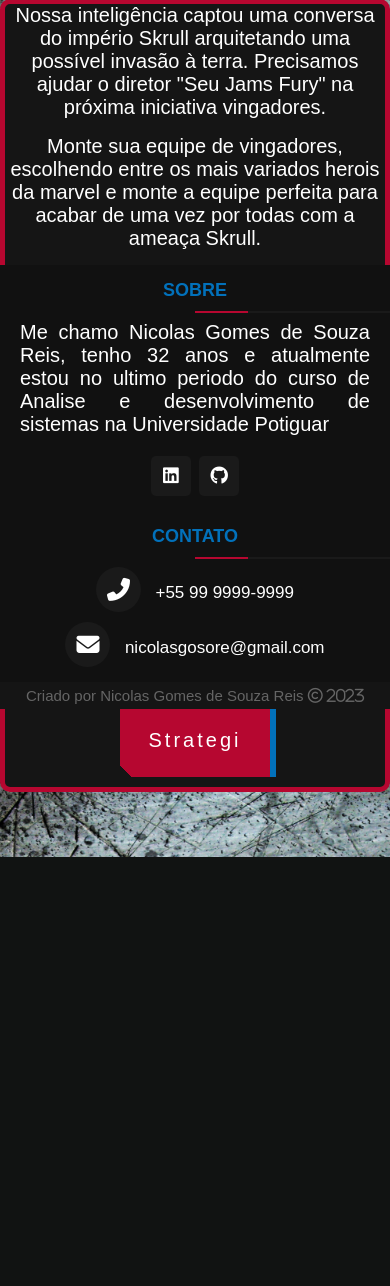
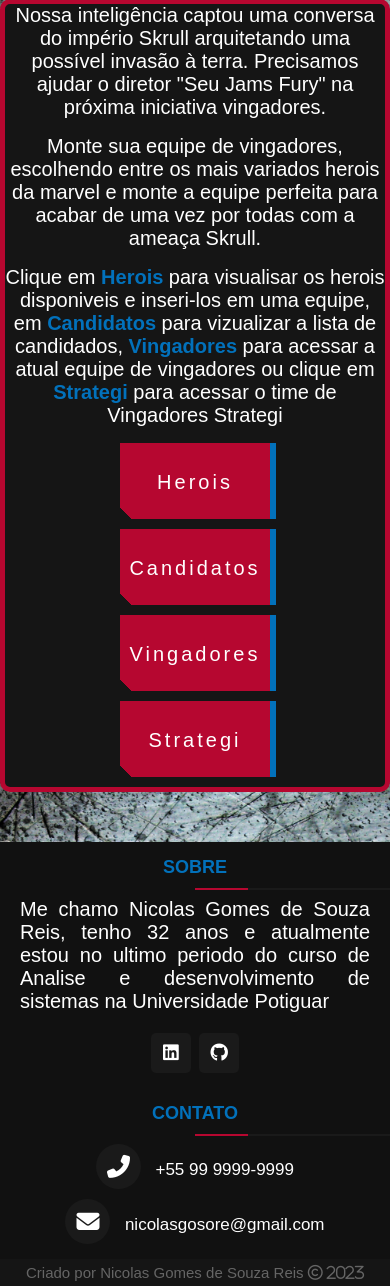
Before and after one commit to NicolasGSR/Strategi_Avengers, a Flask app: page / in a window 390 px wide; the page is wider, and only the part inside the window is pictured. Shown: the part 135-1421 px from the top of that part. Before the commit the page ends 992 px from the top of that part, so only its background shows below. Run offline with Flask 3, Linux system fonts and the light colour scheme; some libraries are stand-ins or nearby versions.

Commit message:
corrigido bug em telas menores

```diff
--- a/static/mystyle.css
+++ b/static/mystyle.css
@@ -200,7 +200,6 @@ footer{
 }
 @media screen and (max-width: 900px){
     footer{
-        position: fixed;
         bottom: 0px;
     }
     .main-content{
--- a/templates/home.html
+++ b/templates/home.html
@@ -44,7 +44,7 @@
 						<a href="https://github.com/NicolasGSR" target="_blank"><span class="fab fa-github"></span></a>
 					</div>
 				</div>
-			</div><!--left box-->
+			</div>
 			<div class="center box">
 				<h2><strong>Contato</strong></h2>
 				<div class="content">
```
